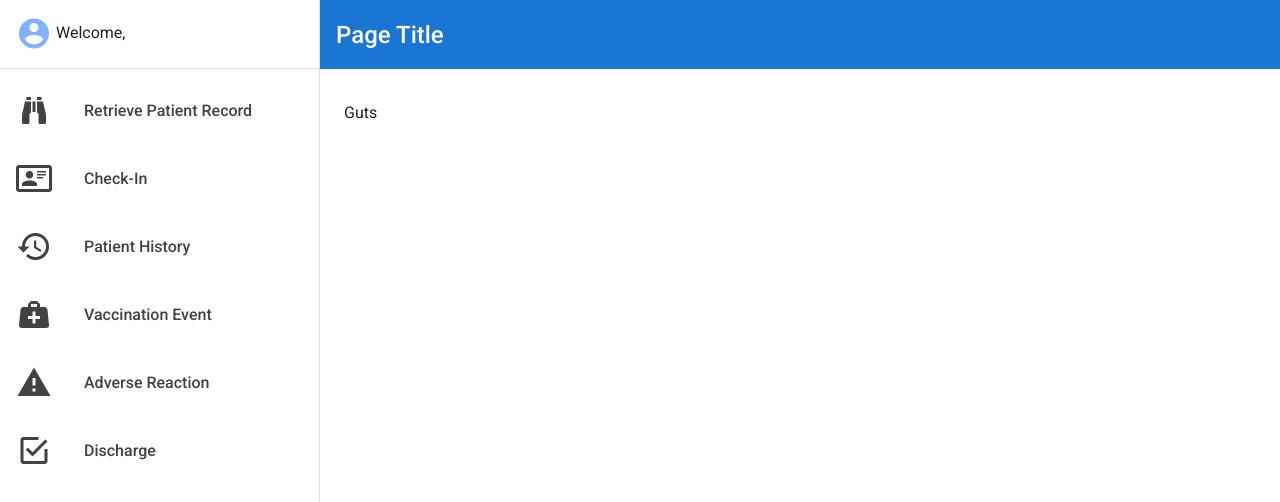
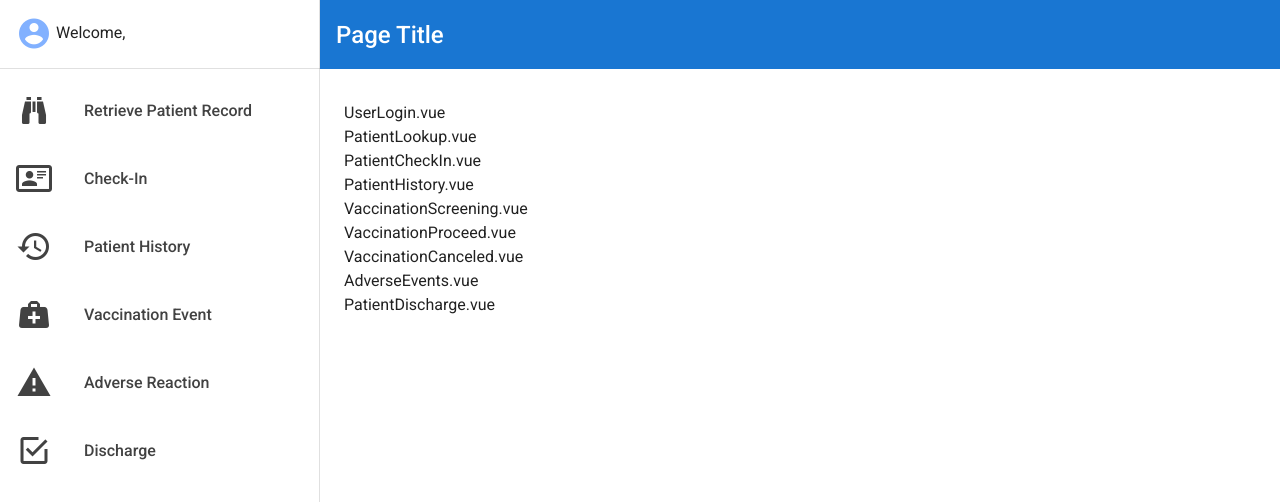
Before and after one commit to david-fraley/MassVaccinationSystem, a Vue app in the folder PointOfDispensingApp/: page / in a window 1280 px wide. Shown: the top 502 px of the page. Built offline with nearby package versions, Linux system fonts and the light colour scheme.

Commit message:
Create blank vue pages

```diff
--- a/PointOfDispensingApp/src/App.vue
+++ b/PointOfDispensingApp/src/App.vue
@@ -36,7 +36,15 @@
       <v-container class="py-8 px-6" fluid>
         <v-row>
           <v-col cols="12">
-            Guts
+            <UserLogin />
+            <PatientLookup />
+            <PatientCheckIn/>
+            <PatientHistory/>
+            <VaccinationScreening/>
+            <VaccinationProceed/>
+            <VaccinationCanceled/>
+            <AdverseEvents/>
+            <PatientDischarge/>
           </v-col>
         </v-row>
       </v-container>
@@ -45,8 +53,35 @@
 </template>
 
 <script>
+import UserLogin from './components/UserLogin';
+import PatientLookup from './components/PatientLookup';
+import PatientCheckIn from './components/PatientCheckIn';
+import PatientHistory from './components/PatientHistory';
+import VaccinationScreening from './components/VaccinationScreening';
+import VaccinationProceed from './components/VaccinationProceed';
+import VaccinationCanceled from './components/VaccinationCanceled';
+import AdverseEvents from './components/AdverseEvents';
+import PatientDischarge from './components/PatientDischarge';
+
   export default {
-    data: () => ({
+    name: 'App',
+    methods:
+    {
+    },
+    components:
+    {
+      UserLogin,
+      PatientLookup,
+      PatientCheckIn,
+      PatientHistory,
+      VaccinationScreening,
+      VaccinationProceed,
+      VaccinationCanceled,
+      AdverseEvents,
+      PatientDischarge
+    },
+    data () {
+      return {
         drawer: null,
         links: [
           ['mdi-binoculars', 'Retrieve Patient Record'],
@@ -56,6 +91,7 @@
           ['mdi-alert', 'Adverse Reaction'],
           ['mdi-checkbox-marked-outline', 'Discharge'],
         ],
-    }),
+      }
+    }
   }
 </script>
--- /dev/null
+++ b/PointOfDispensingApp/src/components/AdverseEvents.vue
@@ -0,0 +1,23 @@
+<template>
+  <v-container>
+    <v-row>
+      AdverseEvents.vue
+    </v-row>
+  </v-container>
+</template>
+
+<script>
+  export default {
+    name: 'AdverseEvents',
+    methods:
+    {
+    },
+    components:
+    {
+    },
+    data () {
+      return {
+      }
+    }
+  }
+</script>
--- /dev/null
+++ b/PointOfDispensingApp/src/components/PatientCheckIn.vue
@@ -0,0 +1,23 @@
+<template>
+  <v-container>
+    <v-row>
+      PatientCheckIn.vue
+    </v-row>
+  </v-container>
+</template>
+
+<script>
+  export default {
+    name: 'PatientCheckIn',
+    methods:
+    {
+    },
+    components:
+    {
+    },
+    data () {
+      return {
+      }
+    }
+  }
+</script>
--- /dev/null
+++ b/PointOfDispensingApp/src/components/PatientDischarge.vue
@@ -0,0 +1,23 @@
+<template>
+  <v-container>
+    <v-row>
+      PatientDischarge.vue
+    </v-row>
+  </v-container>
+</template>
+
+<script>
+  export default {
+    name: 'PatientDischarge',
+    methods:
+    {
+    },
+    components:
+    {
+    },
+    data () {
+      return {
+      }
+    }
+  }
+</script>
--- /dev/null
+++ b/PointOfDispensingApp/src/components/PatientHistory.vue
@@ -0,0 +1,23 @@
+<template>
+  <v-container>
+    <v-row>
+      PatientHistory.vue
+    </v-row>
+  </v-container>
+</template>
+
+<script>
+  export default {
+    name: 'PatientHistory',
+    methods:
+    {
+    },
+    components:
+    {
+    },
+    data () {
+      return {
+      }
+    }
+  }
+</script>
--- /dev/null
+++ b/PointOfDispensingApp/src/components/PatientLookup.vue
@@ -0,0 +1,23 @@
+<template>
+  <v-container>
+    <v-row>
+      PatientLookup.vue
+    </v-row>
+  </v-container>
+</template>
+
+<script>
+  export default {
+    name: 'PatientLookup',
+    methods:
+    {
+    },
+    components:
+    {
+    },
+    data () {
+      return {
+      }
+    }
+  }
+</script>
--- /dev/null
+++ b/PointOfDispensingApp/src/components/UserLogin.vue
@@ -0,0 +1,23 @@
+<template>
+  <v-container>
+    <v-row>
+      UserLogin.vue
+    </v-row>
+  </v-container>
+</template>
+
+<script>
+  export default {
+    name: 'UserLogin',
+    methods:
+    {
+    },
+    components:
+	  {
+    },
+    data () {
+      return {
+      }
+    }
+  }
+</script>
--- /dev/null
+++ b/PointOfDispensingApp/src/components/VaccinationCanceled.vue
@@ -0,0 +1,23 @@
+<template>
+  <v-container>
+    <v-row>
+      VaccinationCanceled.vue
+    </v-row>
+  </v-container>
+</template>
+
+<script>
+  export default {
+    name: 'VaccinationCanceled',
+    methods:
+    {
+    },
+    components:
+    {
+    },
+    data () {
+      return {
+      }
+    }
+  }
+</script>
--- /dev/null
+++ b/PointOfDispensingApp/src/components/VaccinationProceed.vue
@@ -0,0 +1,23 @@
+<template>
+  <v-container>
+    <v-row>
+      VaccinationProceed.vue
+    </v-row>
+  </v-container>
+</template>
+
+<script>
+  export default {
+    name: 'VaccinationProceed',
+    methods:
+    {
+    },
+    components:
+    {
+    },
+    data () {
+      return {
+      }
+    }
+  }
+</script>
--- /dev/null
+++ b/PointOfDispensingApp/src/components/VaccinationScreening.vue
@@ -0,0 +1,23 @@
+<template>
+  <v-container>
+    <v-row>
+      VaccinationScreening.vue
+    </v-row>
+  </v-container>
+</template>
+
+<script>
+  export default {
+    name: 'VaccinationScreening',
+    methods:
+    {
+    },
+    components:
+    {
+    },
+    data () {
+      return {
+      }
+    }
+  }
+</script>
```
Also changed, not shown: PointOfDispensingApp/src/components/HelloWorld.vue (deleted, +0 -151 lines). Lines whose indentation alone changed are shown as unchanged.
